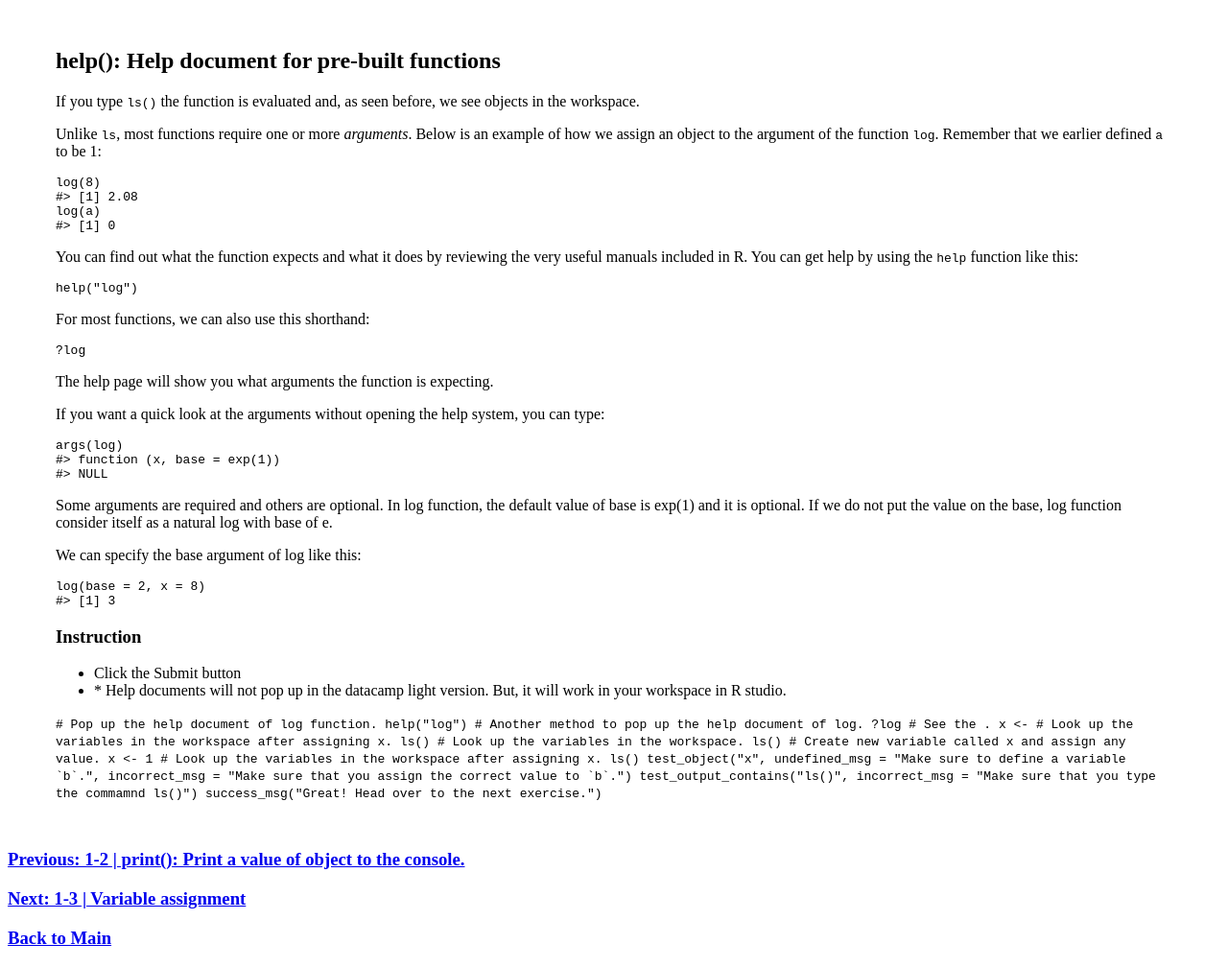
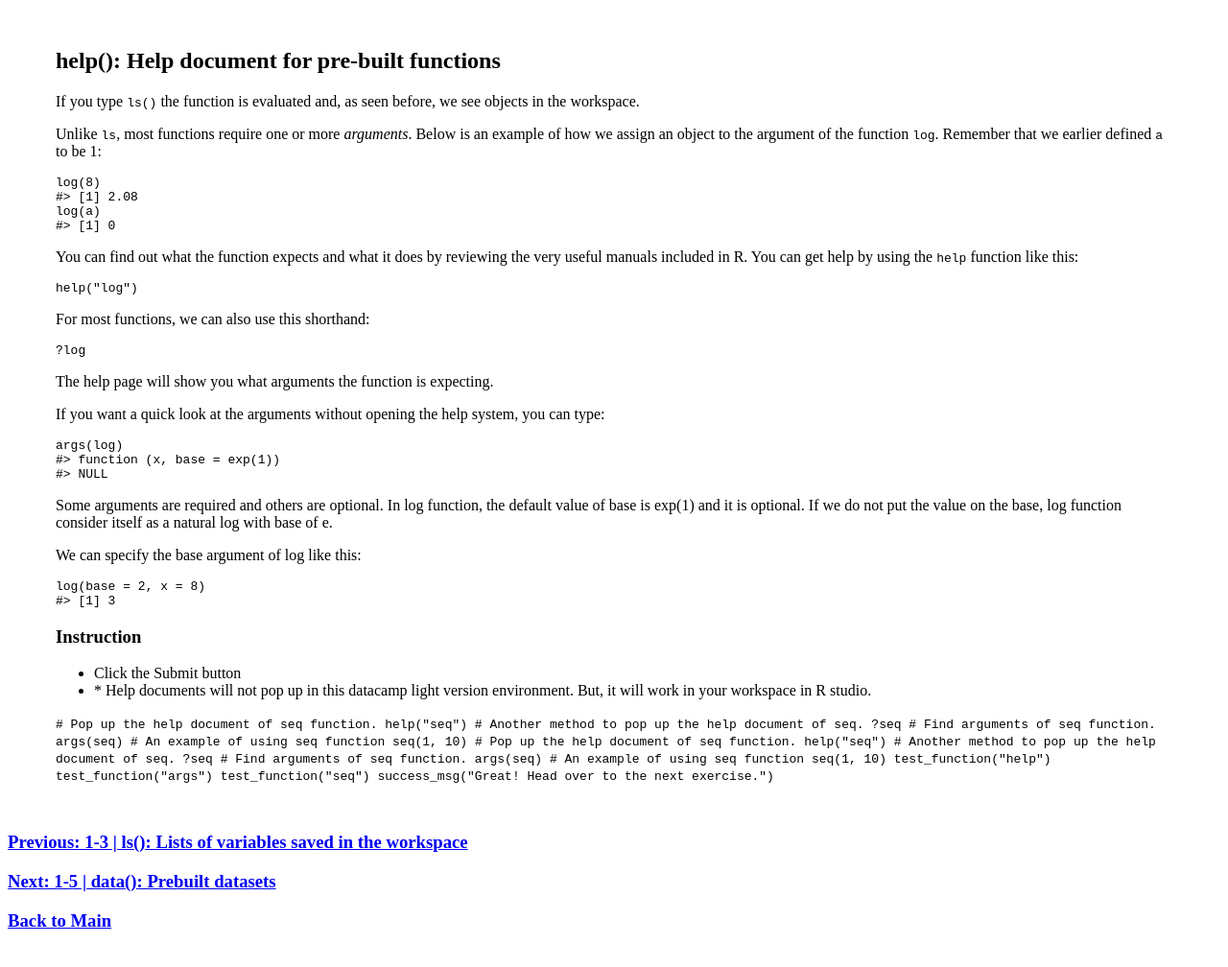
Before and after one commit to jkim205/jkim205.github.io, a Jekyll site: the page _pages/Day2/1-4.html, which Jekyll copies as it is, in a window 1280 px wide. Shown: the whole page at 96% size. Built offline with Jekyll 4.4.1, drawn with Linux system fonts in a browser that asks for light colours; a script that is not in the unit is left out.

Commit message:
Day2 Uploading

```diff
--- a/_pages/Day2/1-1.html
+++ b/_pages/Day2/1-1.html
@@ -36,6 +36,6 @@
     </div>
 
   <h3><a href="/_pages/Day2/1-2.html">Next: 1-2 | Arithmetic with R </a></h3>
-    <h3><a href="/d1">Back to Main</a></h3>
+    <h3><a href="/d2">Back to Main</a></h3>
 </body>
 </html>
--- a/_pages/Day2/1-3.html
+++ b/_pages/Day2/1-3.html
@@ -85,7 +85,7 @@ success_msg("Great! Head over to the next exercise.")
   <h3><a href="/_pages/Day2/1-2.html">Previous: 1-2 | print(): Print a value of object to the console.
 </a></h3>
   <h3><a href="/_pages/Day2/1-4.html">Next: 1-4 | help(): Help document for pre-built functions</a></h3>
-  <h3><a href="/d1">Back to Main</a></h3>
+  <h3><a href="/d2">Back to Main</a></h3>
 
 </body>
 </html>
--- a/_pages/Day2/1-4.html
+++ b/_pages/Day2/1-4.html
@@ -53,7 +53,7 @@ If you type <code>ls()</code> the function is evaluated and, as seen before, we
 
 <ul>
 <li> Click the Submit button </li>
-<li> * Help documents will not pop up in the datacamp light version. But, it will work in your workspace in R studio. </li>
+<li> * Help documents will not pop up in this datacamp light version environment. But, it will work in your workspace in R studio. </li>
 </ul>
 
 </div>
@@ -62,36 +62,38 @@ If you type <code>ls()</code> the function is evaluated and, as seen before, we
       <code data-type="pre-exercise-code"></code>
 
       <code data-type="sample-code">
-# Pop up the help document of log function.
-help("log")
+# Pop up the help document of seq function.
+help("seq")
 
-# Another method to pop up the help document of log.
-?log
+# Another method to pop up the help document of seq.
+?seq
 
-# See the .
-x <-
+# Find arguments of seq function.
+args(seq)
 
-# Look up the variables in the workspace after assigning x.
-ls()
+# An example of using seq function
+seq(1, 10)
 
       </code>
       <code data-type="solution">
-# Look up the variables in the workspace.
-ls()
+# Pop up the help document of seq function.
+help("seq")
 
-# Create new variable called x and assign any value.
-x <- 1
+# Another method to pop up the help document of seq.
+?seq
 
-# Look up the variables in the workspace after assigning x.
-ls()
+# Find arguments of seq function.
+args(seq)
+
+# An example of using seq function
+seq(1, 10)
 
       </code>
       <code data-type="sct">
 
-test_object("x", undefined_msg = "Make sure to define a variable `b`.",
-            incorrect_msg = "Make sure that you assign the correct value to `b`.")
-
-test_output_contains("ls()", incorrect_msg = "Make sure that you type the commamnd ls()")
+test_function("help")
+test_function("args")
+test_function("seq")
 
 success_msg("Great! Head over to the next exercise.")
 
@@ -101,10 +103,9 @@ success_msg("Great! Head over to the next exercise.")
     </div>
   </div>
 
-  <h3><a href="/_pages/Day2/1-2.html">Previous: 1-2 | print(): Print a value of object to the console.
-</a></h3>
-  <h3><a href="/_pages/Day2/1-4.html">Next: 1-3 | Variable assignment</a></h3>
-  <h3><a href="/d1">Back to Main</a></h3>
+  <h3><a href="/_pages/Day2/1-3.html">Previous: 1-3 | ls(): Lists of variables saved in the workspace </a></h3>
+  <h3><a href="/_pages/Day2/1-5.html">Next: 1-5 | data(): Prebuilt datasets</a></h3>
+  <h3><a href="/d2">Back to Main</a></h3>
 
 </body>
 </html>
```
Also changed, not shown: _pages/Day2/1-2.html (+4 -5 lines), _pages/Day2/1-5.html (added, +41 -0 lines), _pages/Day2/1-6.html (added, +86 -0 lines), _pages/Day2/1-7.html (added, +91 -0 lines).
